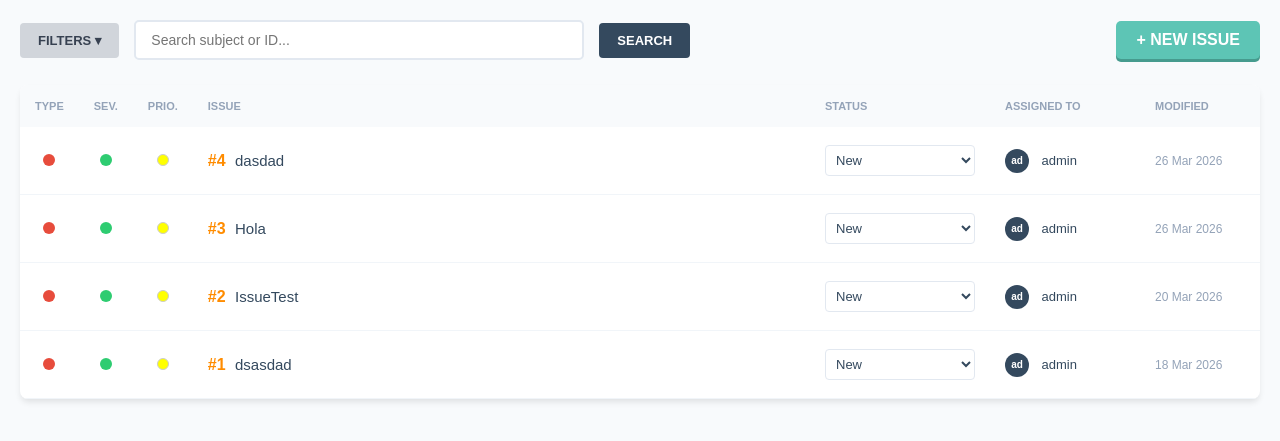
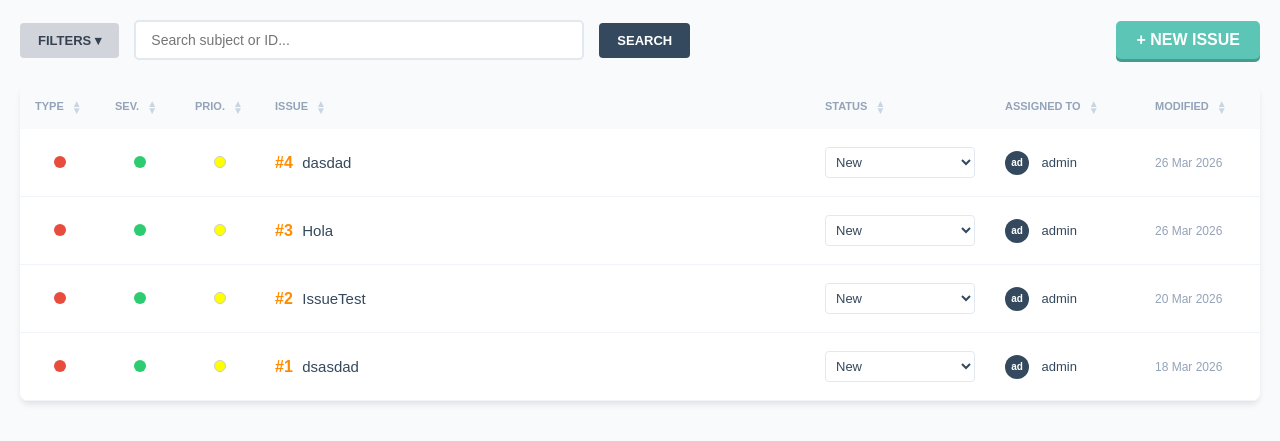
Before and after one commit to ChristianBarone/IssueTracker-Backend, a Django app: page / in a window 1280 px wide. Shown: the top 441 px of the page. Run offline with Django 3.2, Linux system fonts and the light colour scheme; data comes from the database, SQL or seed files in the repository.

Commit message:
Ordenacion solucionat

```diff
--- a/src/issues/templates/issues/list.html
+++ b/src/issues/templates/issues/list.html
@@ -107,6 +107,13 @@
         .ref-number { color: var(--taiga-orange); font-weight: bold; text-decoration: none; margin-right: 5px; }
         .subject-link { text-decoration: none; color: var(--taiga-main); font-weight: 500; font-size: 15px; }
         .user-avatar { width: 24px; height: 24px; border-radius: 50%; background: #34495e; color: white; display: inline-flex; align-items: center; justify-content: center; font-size: 10px; font-weight: bold; margin-right: 8px; }
+
+        /* Estilo para las flechas de ordenación */
+        .sort-container { display: inline-flex; flex-direction: column; vertical-align: middle; margin-left: 5px; line-height: 0.7; }
+        .sort-container a { text-decoration: none; color: #cbd5e1; font-size: 10px; transition: color 0.2s; }
+        .sort-container a:hover { color: var(--taiga-accent); }
+        .sort-container a.active { color: var(--taiga-main); font-weight: bold; }
+
     </style>
 </head>
 <body>
@@ -220,13 +227,48 @@
                 <table>
                     <thead>
                     <tr>
-                        <th width="40">TYPE</th>
-                        <th width="40">SEV.</th>
-                        <th width="40">PRIO.</th>
-                        <th>ISSUE</th>
-                        <th width="180">STATUS</th>
-                        <th width="150">ASSIGNED TO</th>
-                        <th width="120">MODIFIED</th>
+                        <th width="80">TYPE
+                            <div class="sort-container">
+                                <a href="?order_by=issue_type&show_filters={{ show_filters|yesno:'1,0' }}" title="Ascendente">▲</a>
+                                <a href="?order_by=-issue_type&show_filters={{ show_filters|yesno:'1,0' }}" title="Descendente">▼</a>
+                            </div>
+                        </th>
+                        <th width="80">SEV.
+                            <div class="sort-container">
+                                <a href="?order_by=issue_severity&show_filters={{ show_filters|yesno:'1,0' }}" title="Ascendente">▲</a>
+                                <a href="?order_by=-issue_severity&show_filters={{ show_filters|yesno:'1,0' }}" title="Descendente">▼</a>
+                            </div>
+                        </th>
+                        <th width="80">PRIO.
+                            <div class="sort-container">
+                                <a href="?order_by=priority&show_filters={{ show_filters|yesno:'1,0' }}" title="Ascendente">▲</a>
+                                <a href="?order_by=-priority&show_filters={{ show_filters|yesno:'1,0' }}" title="Descendente">▼</a>
+                            </div>
+                        </th>
+                        <th>ISSUE
+                            <div class="sort-container">
+                                <a href="?order_by=subject&show_filters={{ show_filters|yesno:'1,0' }}" title="A-Z">▲</a>
+                                <a href="?order_by=-subject&show_filters={{ show_filters|yesno:'1,0' }}" title="Z-A">▼</a>
+                            </div>
+                        </th>
+                        <th width="180">STATUS
+                            <div class="sort-container">
+                                <a href="?order_by=status&show_filters={{ show_filters|yesno:'1,0' }}" title="Ascendente">▲</a>
+                                <a href="?order_by=-status&show_filters={{ show_filters|yesno:'1,0' }}" title="Descendente">▼</a>
+                            </div>
+                        </th>
+                        <th width="150">ASSIGNED TO
+                            <div class="sort-container">
+                                <a href="?order_by=assignee&show_filters={{ show_filters|yesno:'1,0' }}">▲</a>
+                                <a href="?order_by=-assignee&show_filters={{ show_filters|yesno:'1,0' }}">▼</a>
+                            </div>
+                        </th>
+                        <th width="120">MODIFIED
+                            <div class="sort-container">
+                                <a href="?order_by=modified_at&show_filters={{ show_filters|yesno:'1,0' }}">▲</a>
+                                <a href="?order_by=-modified_at&show_filters={{ show_filters|yesno:'1,0' }}">▼</a>
+                            </div>
+                        </th>
                     </tr>
                     </thead>
                     <tbody>
--- a/src/issues/views.py
+++ b/src/issues/views.py
@@ -5,7 +5,8 @@ from django.db.models import Q, Count
 
 def issue_list(request):
     # Ordenades de més noves a més velles (Requisit)
-    issues = Issue.objects.all().order_by('-created_at')
+    order_param = request.GET.get('order_by', '-created_at')
+    issues = Issue.objects.all().order_by(order_param)
 
     #Captura de parámetros
     selected_types = request.GET.getlist('issue_type')
@@ -38,6 +39,12 @@ def issue_list(request):
     # Filtrado por ASIGNADO (Uno solo)
     if f_assignee:
         issues = issues.filter(assignee_id=f_assignee)
+
+
+    def toggle_order(field):
+        if order_param == field:
+            return f"-{field}" # Si ya es asc, pasamos a desc
+        return field # Si es cualquier otra cosa, ponemos asc
 
     base_stats = Issue.objects.all()
 
@@ -84,6 +91,16 @@ def issue_list(request):
         'selected_statuses': selected_statuses,
         'search_query': search_query,
         'f_assignee': f_assignee,
+        'current_order':order_param,
+        'order_links': {
+            'type': toggle_order('issue_type'),
+            'sev': toggle_order('issue_severity'),
+            'prio': toggle_order('priority'),
+            'subj': toggle_order('subject'),
+            'stat': toggle_order('status'),
+            'assign': toggle_order('assignee'),
+            'mod': toggle_order('modified_at'),
+        },
     }
     return render(request, 'issues/list.html', context)
 
```
